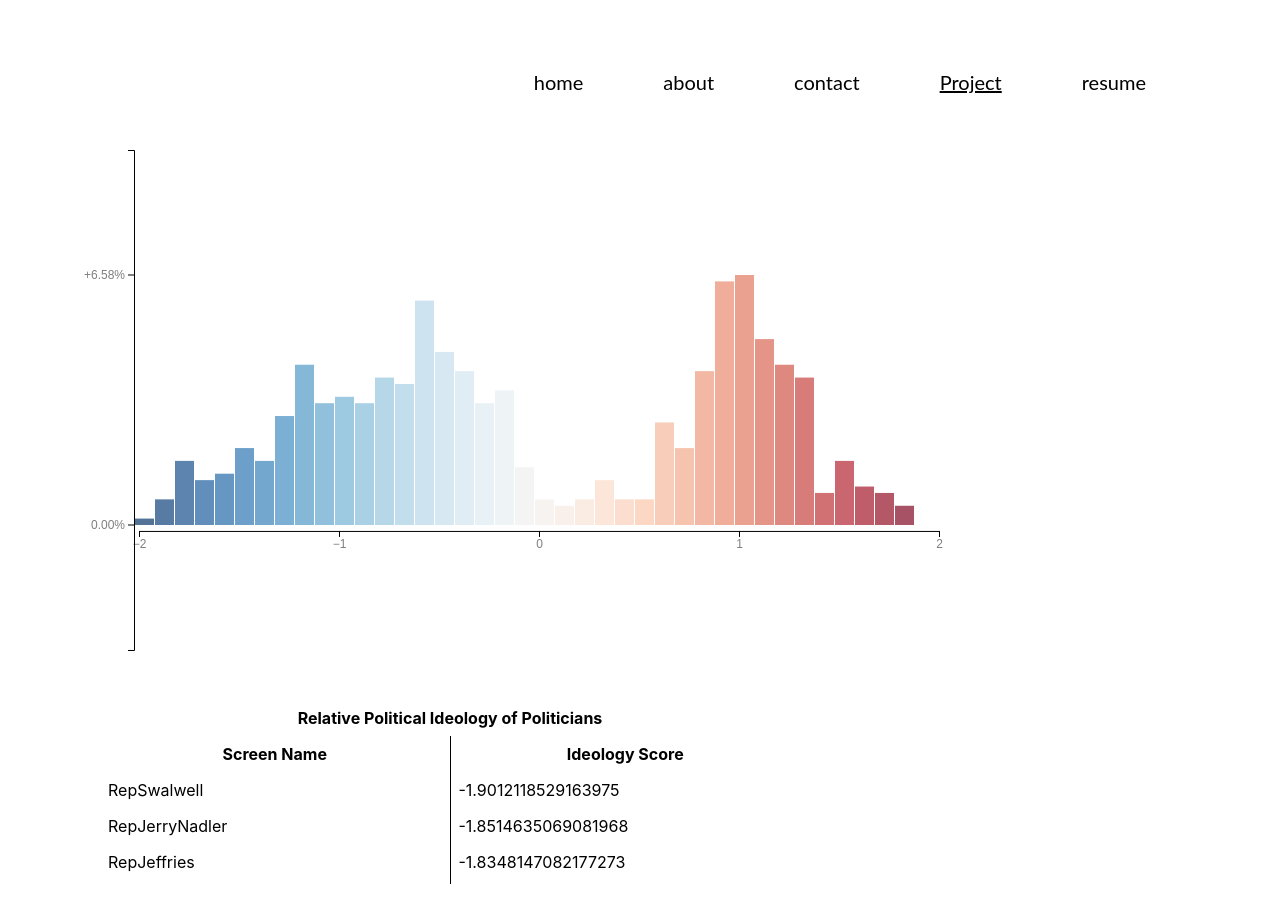
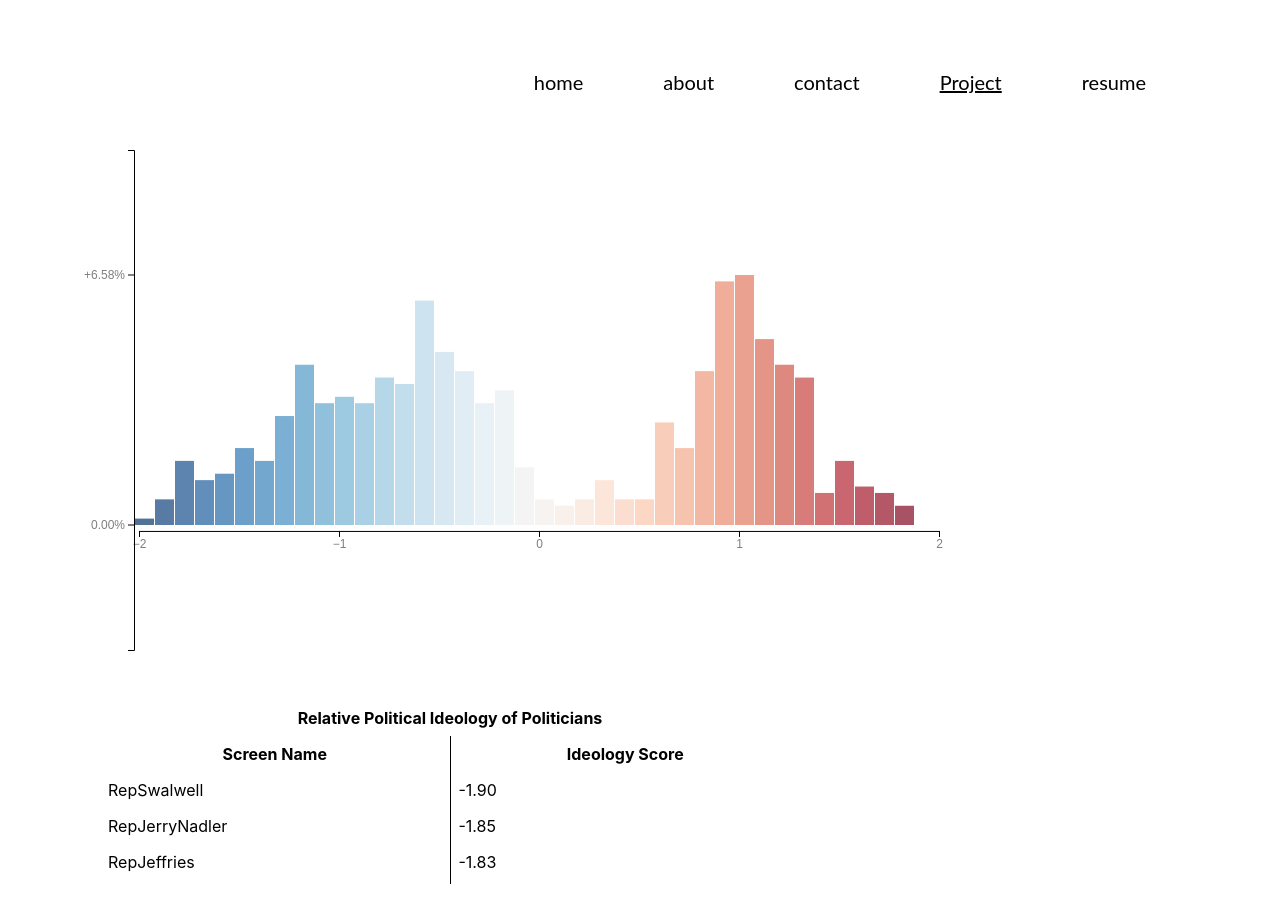
Before and after one commit to RTeresiOB/liquidplateau.com-FrontEndDev, a React (Create React App) app: page /Project in a window 1280 px wide. Built offline with nearby package versions, Linux system fonts and the light colour scheme.

Commit message:
Formatted Ideology Score

```diff
--- a/src/Dashboard/PolyTable/PolyTable.js
+++ b/src/Dashboard/PolyTable/PolyTable.js
@@ -45,7 +45,6 @@ export default function PolyTable(data=null, props){
                 }
             }
             `
-    console.log(data);
     return(
         <Styles>
         <Table
@@ -60,8 +59,8 @@ export default function PolyTable(data=null, props){
               },
               {
                 Header: "Ideology Score",
-                id: "ideology",
-                accessor: "Ideology"
+                id: "Ideology",
+                accessor: d => Number(d.Ideology).toFixed(2)
               }
             ]
           }
```
